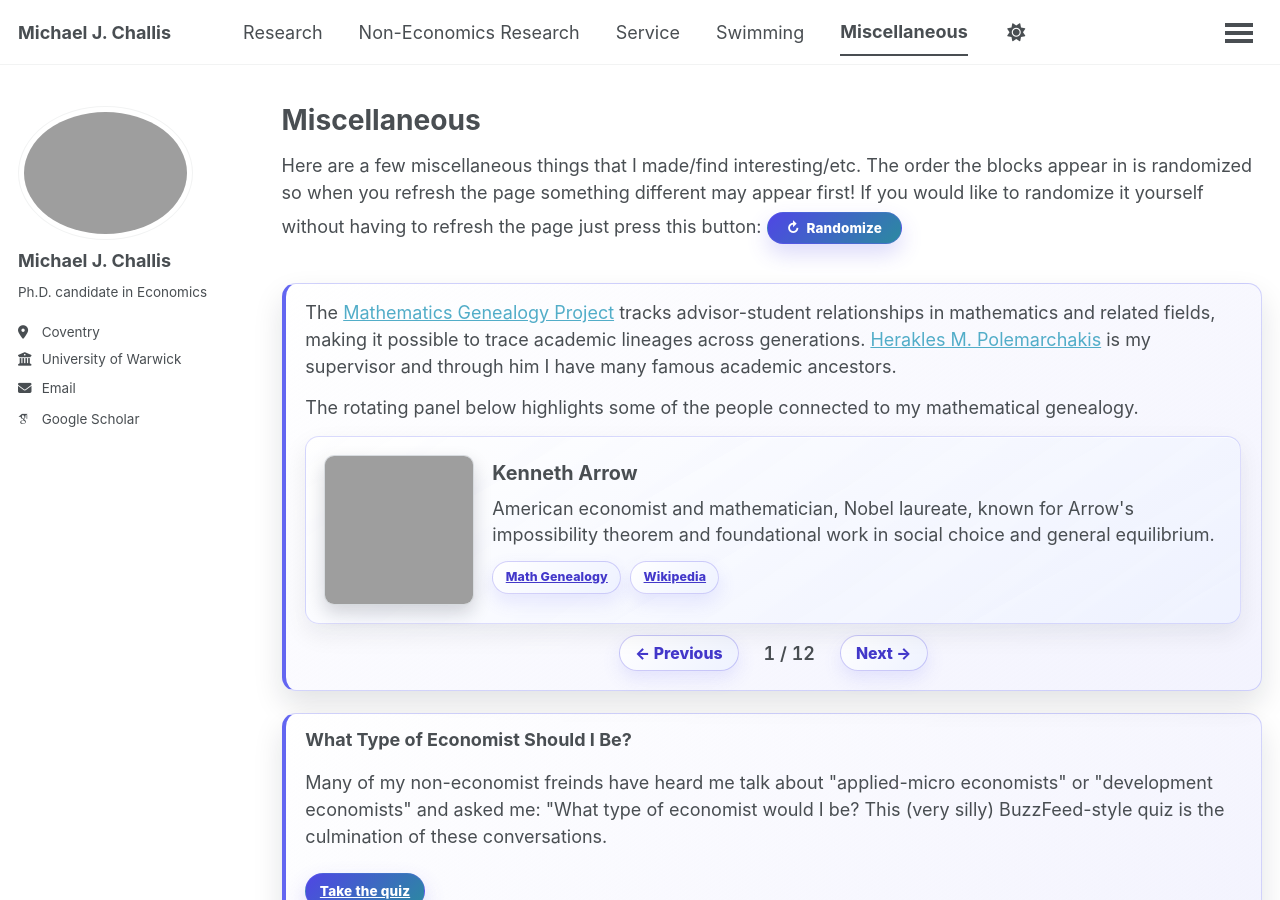
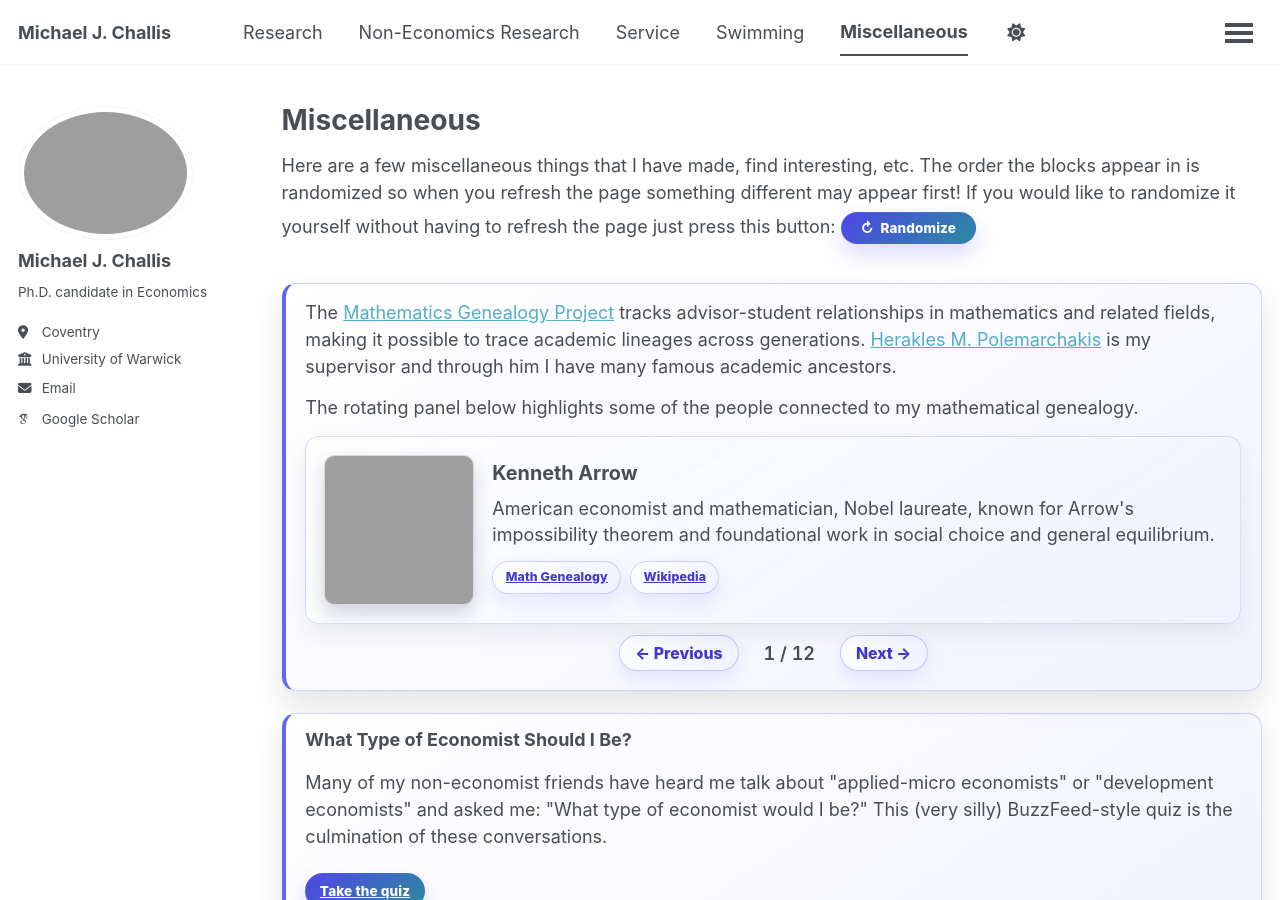
Before and after one commit to MichaelChallis/MichaelChallis.github.io, a Jekyll site: the page built from _pages/fun.md, in a window 1280 px wide and 900 px high. Built offline with Jekyll 4.4.1, drawn with Linux system fonts in a browser that asks for light colours; some web fonts are replaced; grey boxes are pictures that could not be loaded.

Commit message:
Update fun.md

```diff
--- a/_pages/fun.md
+++ b/_pages/fun.md
@@ -5,13 +5,13 @@ permalink: /fun/
 author_profile: true
 ---
 
-Here are a few miscellaneous things that I made/find interesting/etc. The order the blocks appear in is randomized so when you refresh the page something different may appear first! If you would like to randomize it yourself without having to refresh the page just press this button: <button type="button" id="fun-randomize" class="btn btn--primary fun-page-button fun-page-button--randomize fun-randomize-button">Randomize</button>
+Here are a few miscellaneous things that I have made, find interesting, etc. The order the blocks appear in is randomized so when you refresh the page something different may appear first! If you would like to randomize it yourself without having to refresh the page just press this button: <button type="button" id="fun-randomize" class="btn btn--primary fun-page-button fun-page-button--randomize fun-randomize-button">Randomize</button>
 
 <div id="fun-panels">
   <div id="economist-quiz-panel" class="fun-panel economist-quiz-card">
     <h3>What Type of Economist Should I Be?</h3>
     <p>
-      Many of my non-economist freinds have heard me talk about "applied-micro economists" or "development economists" and asked me: "What type of economist would I be? This (very silly) BuzzFeed-style quiz is the culmination of these conversations.
+      Many of my non-economist friends have heard me talk about "applied-micro economists" or "development economists" and asked me: "What type of economist would I be?" This (very silly) BuzzFeed-style quiz is the culmination of these conversations.
     </p>
     <a class="btn btn--primary fun-page-button" href="/economist-quiz/">Take the quiz</a>
   </div>
```
